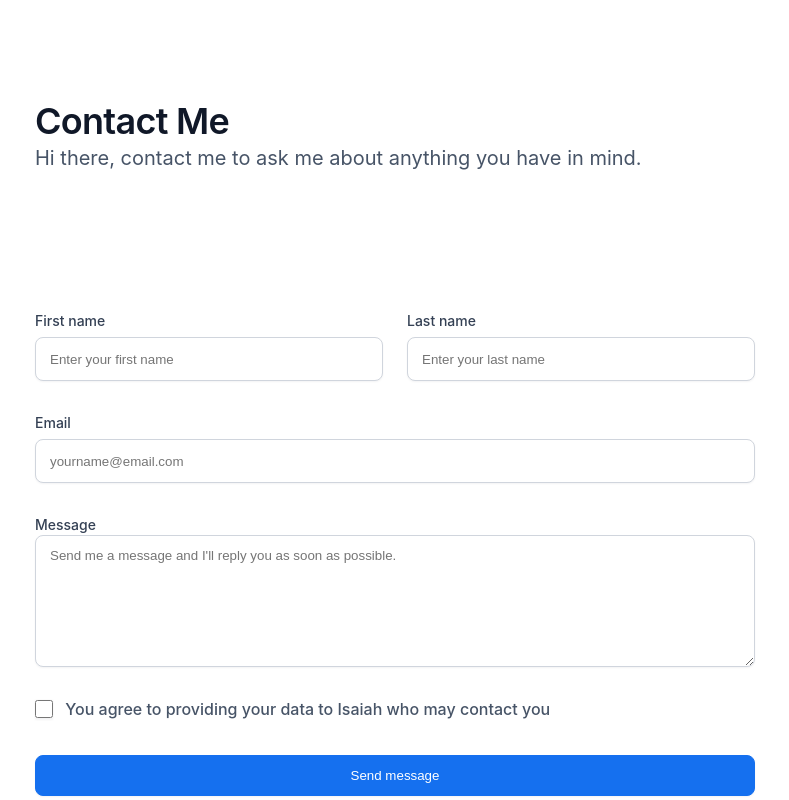
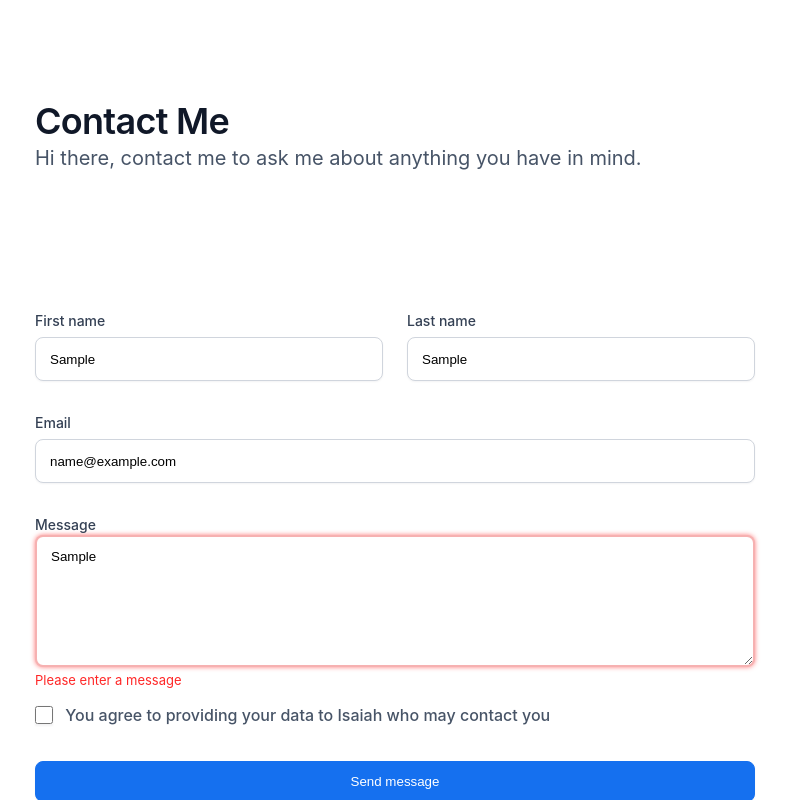
Before and after one commit to evansaizik/HNG_TASK_ONE, a React (Create React App) app: page /contact in a window 1280 px wide. Both pictures are taken after typing "Sample", "Sample", "name@example.com", "Sample" into the empty fields and a click on the button "Send message". Shown: the top 800 px of the page, without its empty margins (245-1034 px from the left). Built offline with nearby package versions, Linux system fonts and the light colour scheme; a web font is replaced by a local one.

Commit message:
refactor: worked on the form validation

```diff
--- a/src/components/pages/Contact.js
+++ b/src/components/pages/Contact.js
@@ -1,12 +1,40 @@
-import React, { useState } from "react";
+import React, { useState, useReducer } from "react";
 import classes from './Contact.module.css';
+
+const messageReducer = (state, action) => {
+  if (action.type === 'USER_MESSAGE') {
+    return { value: action.val, isValid: action.val.length > 0 }
+  }
+  if (action.type === 'USER_BLUR') {
+    return { value: state.value, isValid: state.length > 0 };
+  }
+  return { value: '', isValid: false }
+};
+
+const emailReducer = (state, action) => {
+  if (action.type === 'USER_EMAIL') {
+    return {value: action.val, isValid: action.val.includes('@')};
+  }
+  if (action.type === 'USER_BLUR') {
+    return {value: state.value, isValid: state.value.includes('@')};
+  }
+
+  return {value: '', isValid: false};
+}
 
 const Contact = () => {
   const [fName, setFName] = useState('');
   const [lName, setLName] = useState('');
-  const [email, setEmail] = useState('');
-  const [message, setMessage] = useState('');
 
+  const [messageState, dispatchMessage] = useReducer(messageReducer, {
+    value: '',
+    isValid: true,
+  });
+
+  const [emailState, dispatchEmail] = useReducer(emailReducer, {
+    value: '',
+    isValid: true,
+  })
 
   const fNameHandler = (event) => {
     setFName(event.target.value)
@@ -17,24 +45,29 @@ const Contact = () => {
   }
 
   const emailHandler = (event) => {
-    setEmail(event.target.value)
+    dispatchEmail({type: 'USER_EMAIL', val: event.target.value })
+  }
+
+  const validateEmailHandler = () => {
+    dispatchEmail({type: 'USER_BLUR'})
   }
 
   const messageHandler = (event) => {
-    setMessage(event.target.value);
+    dispatchMessage({
+      type: 'USER_MESSAGE',
+      val: event.target.value
+    })
   }
+
+  const validateMessageHandler = () => {
+    dispatchMessage({type: 'USER_BLUR'})
+  }
+
   const submitHandler = (event) => {
     event.preventDefault();
-
-    if(fName === '' || lName === '' || email === '') {
+    if(fName === '' || lName === '' || emailState === '') {
       return;
     }
-
-    // console.log(fName, lName, email, message)
-    setFName('');
-    setLName('');
-    setEmail('');
-    setMessage('');
   }
 
   return <div className={classes.layout}>
@@ -55,11 +88,13 @@ const Contact = () => {
       </div>
       <div className={classes.email}>
         <label htmlFor="email">Email</label>
-        <input type='email' placeholder="yourname@email.com" id="email" value={email} onChange={emailHandler}/>
+        <input type='email' className={!emailState.isValid ? classes.invalid : ''} placeholder="yourname@email.com" id="email" value={emailState.value} onChange={emailHandler} onBlur={validateEmailHandler}/>
+        {!emailState.isValid && <span className={classes.span}>your email should include '@'</span>}
       </div>
       <div className={classes.text}>
         <label htmlFor="message">Message</label>
-        <textarea placeholder="Send me a message and I'll reply you as soon as possible." id="message" value={message} onChange={messageHandler}/>
+        <textarea className={ !messageState.isValid ?classes.invalid : ''} placeholder="Send me a message and I'll reply you as soon as possible." id="message" value={messageState.value} onBlur={validateMessageHandler} onChange={messageHandler} />
+        {!messageState.isValid && <span className={classes.span}>Please enter a message</span>}
       </div>
       <div className={classes.check}>
         <input id="checkbox" type="checkbox"/>
```
